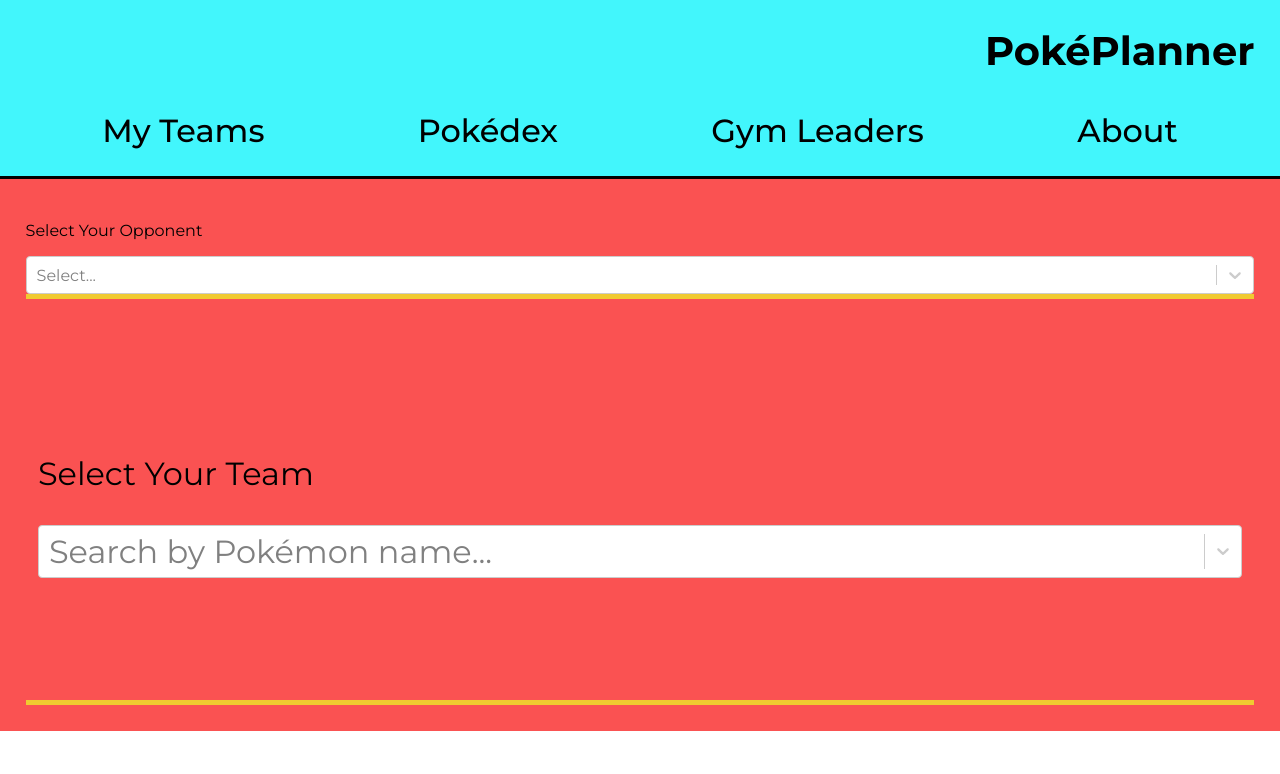
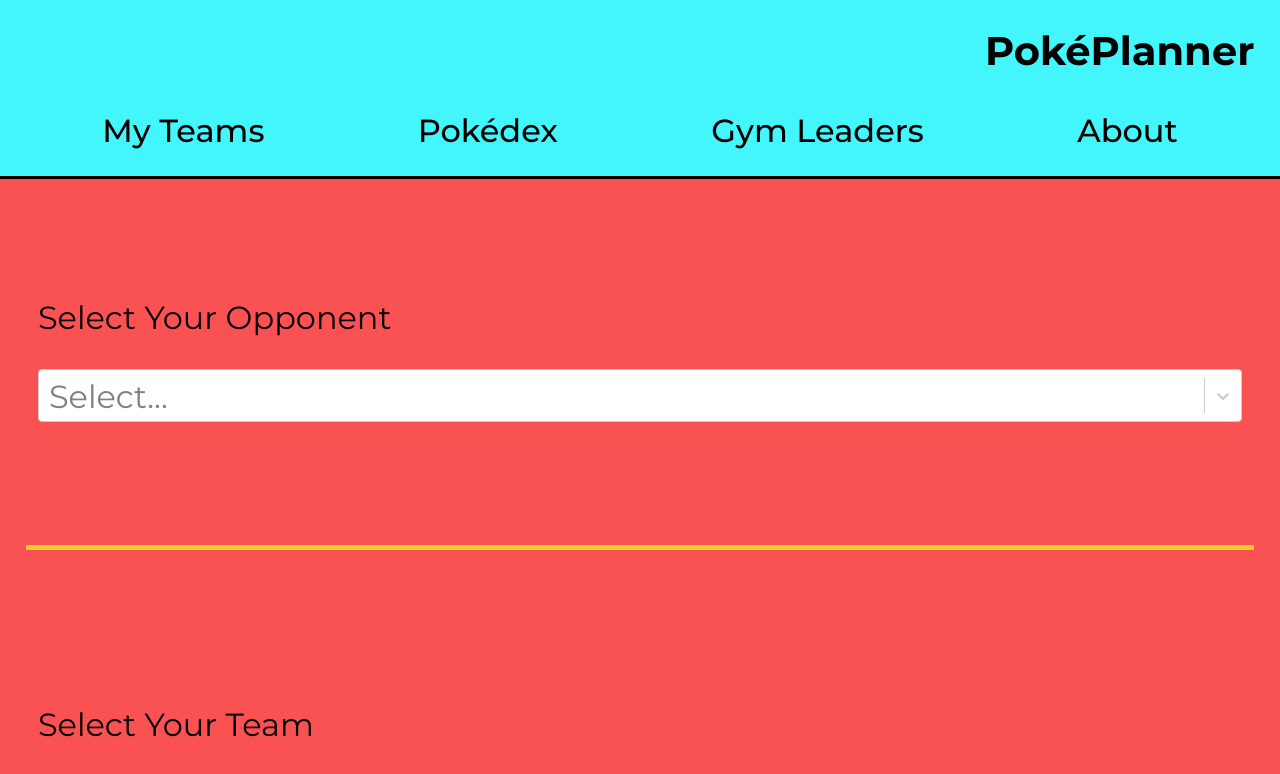
Before and after one commit to kathrynljackson/poke-planner, a React (Create React App) app: page /createateam in a window 1280 px wide. Shown: the top 774 px of the page. Built offline with nearby package versions, Linux system fonts and the light colour scheme; no server answers.

Commit message:
Remove unused code

```diff
--- a/src/GymLeaders/GymLeaders.js
+++ b/src/GymLeaders/GymLeaders.js
@@ -1,10 +1,6 @@
 import React, { Component } from 'react';
 import './GymLeaders.scss';
 import { PropTypes } from 'prop-types';
-
-
-
-
 
 export const opponentInfo = [
         {
--- a/src/GymLeaders/GymLeaders.scss
+++ b/src/GymLeaders/GymLeaders.scss
@@ -65,3 +65,8 @@
         text-decoration: underline solid black;
     }
 }
+
+.select-opponent {
+    padding: 5% 1% 10% 1%;
+    font-size: 2em;
+}
```
